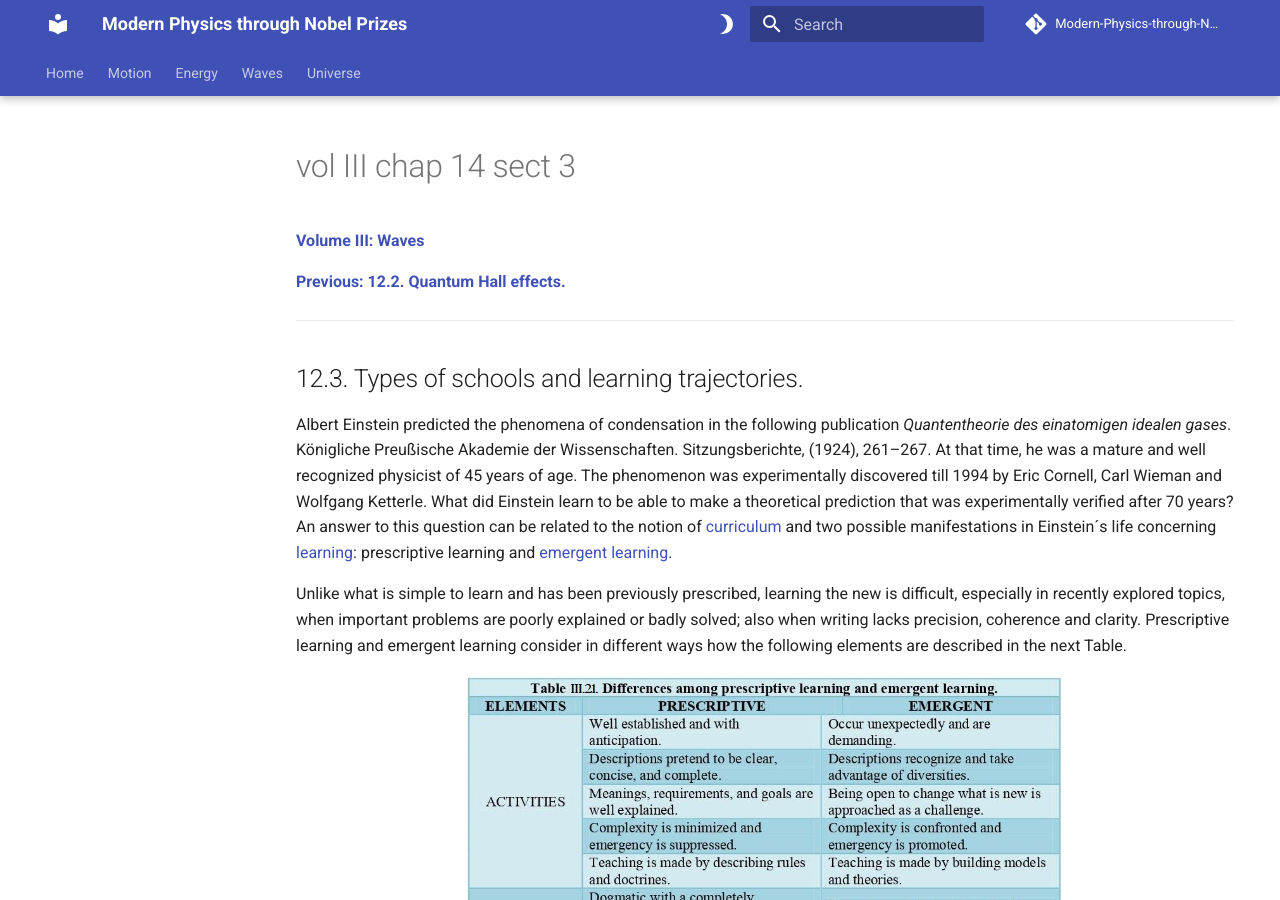
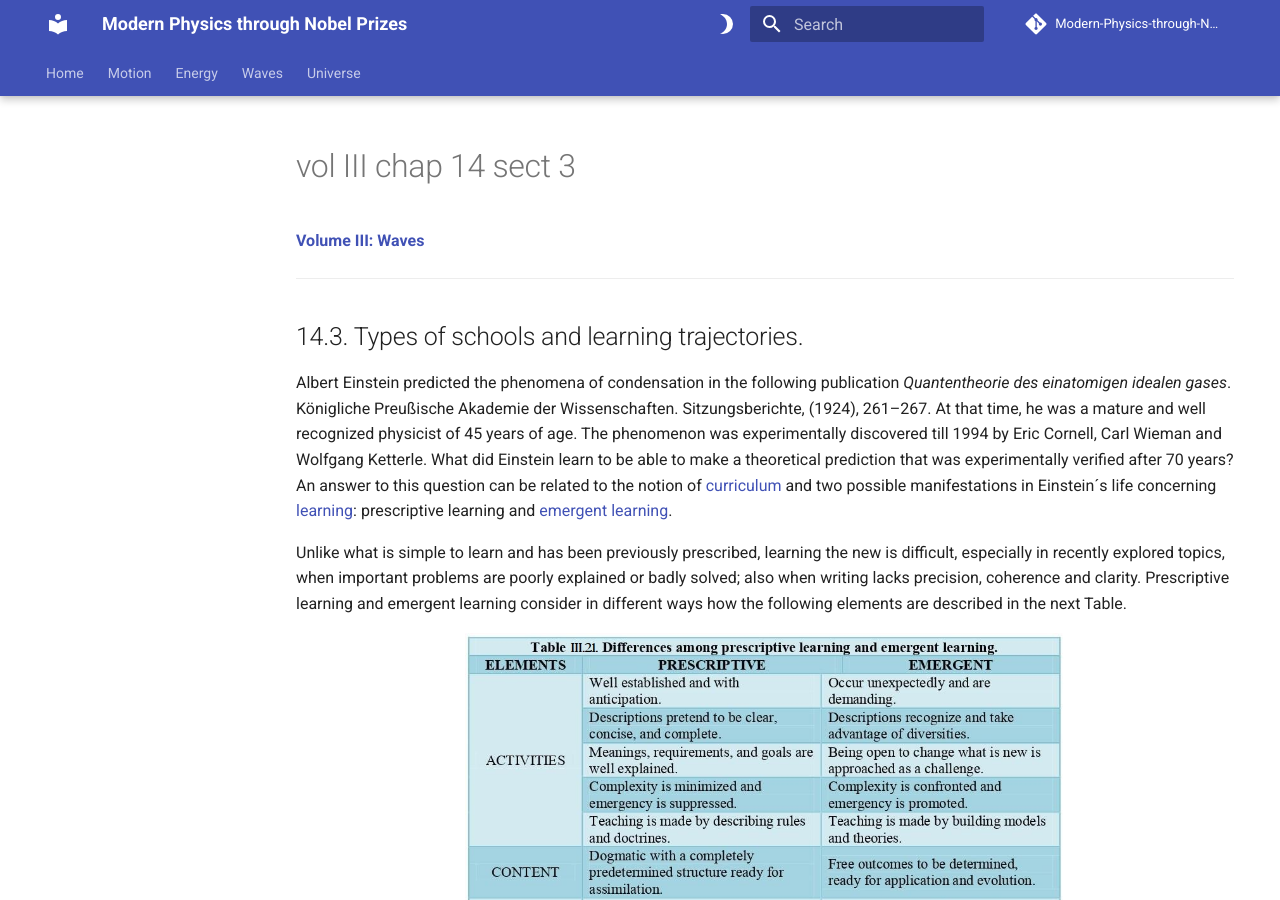
Before and after one commit to modphysnobel/modphysnobel.github.io, an MkDocs documentation site: the page built from docs/vol-III/vol-III-chap-14-sect-3.md, in a window 1280 px wide and 900 px high. Built offline with MkDocs 1.6.1 and Material for MkDocs 9.7.7, drawn with Linux system fonts in a browser that asks for light colours; some web fonts are replaced; comment, search, counter and statistics services are not loaded; some of the changed text lies outside the part shown.

Commit message:
Update vol-III-chap-14-sect-3.md

```diff
--- a/docs/vol-III/vol-III-chap-14-sect-3.md
+++ b/docs/vol-III/vol-III-chap-14-sect-3.md
@@ -1,10 +1,8 @@
 [**Volume III: Waves**](./volume-III.md)
-
-[**Previous: 12.2.	Quantum Hall effects.**](./vol-III-chap-12-sect-2.md)
 
 ***
 
-## 12.3. Types of schools and learning trajectories.
+## 14.3. Types of schools and learning trajectories.
 
 Albert Einstein predicted the phenomena of condensation in the following publication *Quantentheorie des einatomigen idealen gases*. Königliche Preußische Akademie der Wissenschaften. Sitzungsberichte, (1924), 261–267. At that time, he was a mature and well recognized physicist of 45 years of age. The phenomenon was experimentally discovered till 1994 by Eric Cornell, Carl Wieman and Wolfgang Ketterle. What did Einstein learn to be able to make a theoretical prediction that was experimentally verified after 70 years? An answer to this question can be related to the notion of [curriculum](https://es.wikipedia.org/wiki/Curr%C3%ADculo_(educaci%C3%B3n)) and two possible manifestations in Einstein´s life concerning [learning](https://en.wikipedia.org/wiki/Learning): prescriptive learning and [emergent learning](https://en.wikipedia.org/wiki/Emergent_curriculum).
 
```
Also changed, not shown: other parts of docs/vol-III/vol-III-chap-14-sect-3.md (+0 -2 lines).
